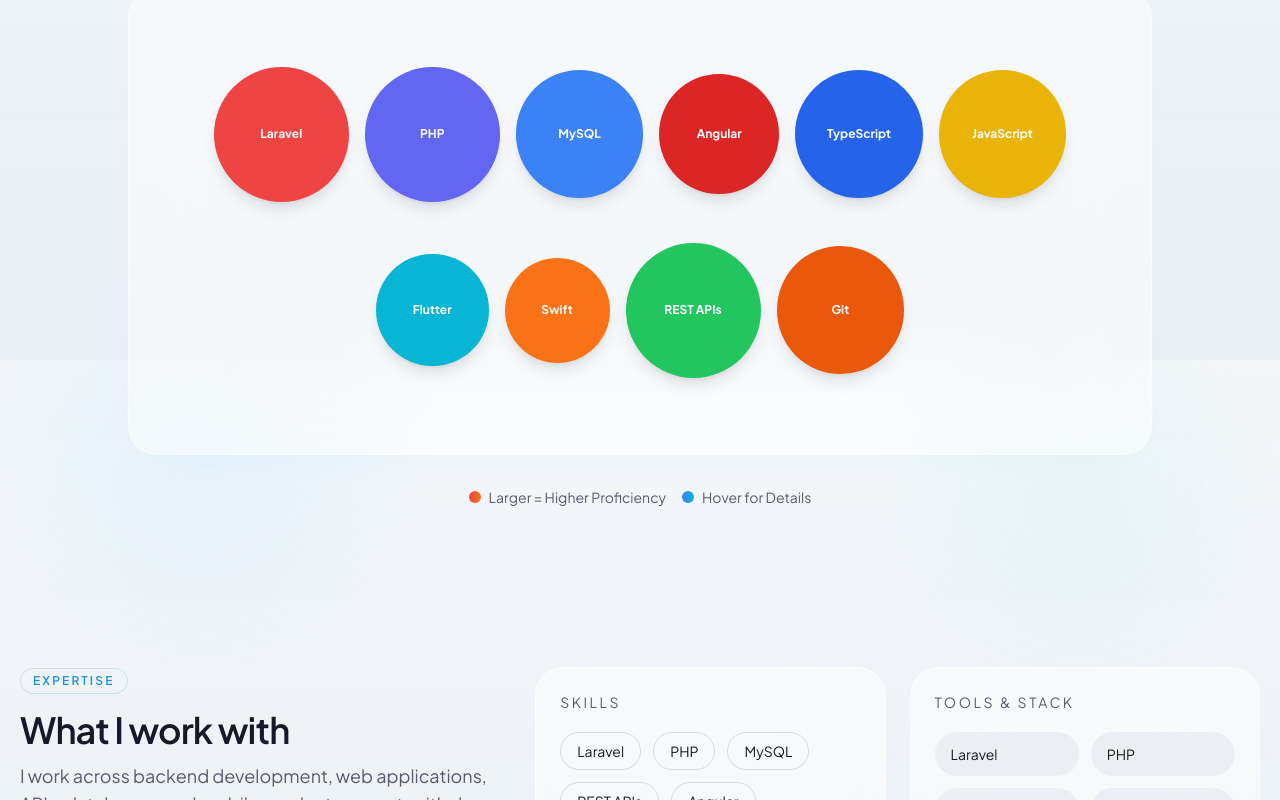
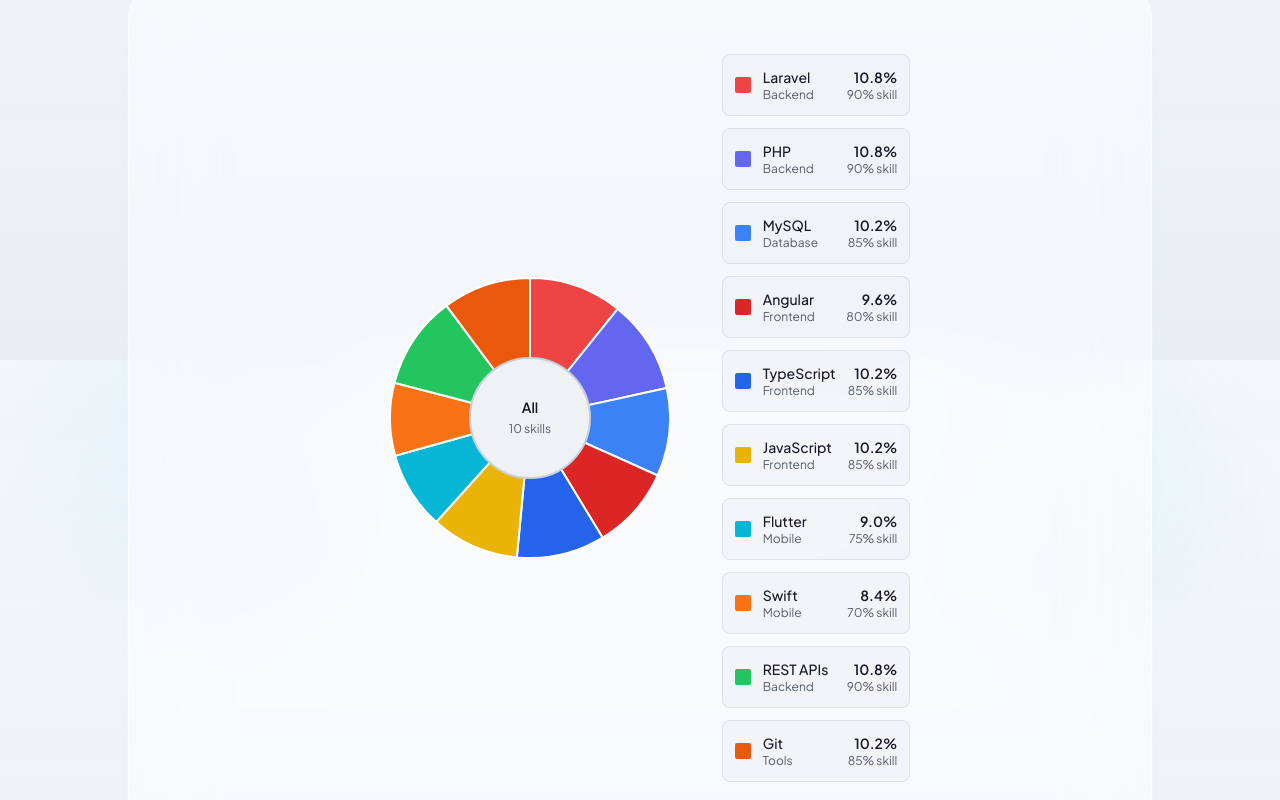
Before and after one commit to iamirul2000/myportfolio, a Next.js app: page / in a window 1280 px wide. Shown: the part 2840-3640 px from the top of the page. Built offline with nearby package versions, Linux system fonts and the light colour scheme; no server answers.

Commit message:
Convert tech stack visualizer from bubble chart to interactive pie chart with legend

```diff
--- a/src/components/tech-stack-visualizer.tsx
+++ b/src/components/tech-stack-visualizer.tsx
@@ -12,20 +12,21 @@
 }
 
 const techStack: TechItem[] = [
-  { name: "Laravel", category: "Backend", level: 90, color: "bg-red-500" },
-  { name: "PHP", category: "Backend", level: 90, color: "bg-indigo-500" },
-  { name: "MySQL", category: "Database", level: 85, color: "bg-blue-500" },
-  { name: "Angular", category: "Frontend", level: 80, color: "bg-red-600" },
-  { name: "TypeScript", category: "Frontend", level: 85, color: "bg-blue-600" },
-  { name: "JavaScript", category: "Frontend", level: 85, color: "bg-yellow-500" },
-  { name: "Flutter", category: "Mobile", level: 75, color: "bg-cyan-500" },
-  { name: "Swift", category: "Mobile", level: 70, color: "bg-orange-500" },
-  { name: "REST APIs", category: "Backend", level: 90, color: "bg-green-500" },
-  { name: "Git", category: "Tools", level: 85, color: "bg-orange-600" },
+  { name: "Laravel", category: "Backend", level: 90, color: "#ef4444" },
+  { name: "PHP", category: "Backend", level: 90, color: "#6366f1" },
+  { name: "MySQL", category: "Database", level: 85, color: "#3b82f6" },
+  { name: "Angular", category: "Frontend", level: 80, color: "#dc2626" },
+  { name: "TypeScript", category: "Frontend", level: 85, color: "#2563eb" },
+  { name: "JavaScript", category: "Frontend", level: 85, color: "#eab308" },
+  { name: "Flutter", category: "Mobile", level: 75, color: "#06b6d4" },
+  { name: "Swift", category: "Mobile", level: 70, color: "#f97316" },
+  { name: "REST APIs", category: "Backend", level: 90, color: "#22c55e" },
+  { name: "Git", category: "Tools", level: 85, color: "#ea580c" },
 ];
 
 export function TechStackVisualizer() {
   const [selectedCategory, setSelectedCategory] = useState<string>("All");
+  const [hoveredTech, setHoveredTech] = useState<string | null>(null);
   const categories = ["All", ...new Set(techStack.map((t) => t.category))];
 
   const filteredTech =
@@ -33,13 +34,31 @@
       ? techStack
       : techStack.filter((t) => t.category === selectedCategory);
 
+  // Calculate total for percentage
+  const total = filteredTech.reduce((sum, tech) => sum + tech.level, 0);
+
+  // Calculate pie chart segments
+  let currentAngle = -90; // Start from top
+  const segments = filteredTech.map((tech) => {
+    const percentage = (tech.level / total) * 100;
+    const angle = (percentage / 100) * 360;
+    const segment = {
+      ...tech,
+      percentage,
+      startAngle: currentAngle,
+      endAngle: currentAngle + angle,
+    };
+    currentAngle += angle;
+    return segment;
+  });
+
   return (
     <section className="section-spacing">
       <div className="container">
         <div className="mb-12 text-center">
           <h2 className="heading-secondary">Technology Stack</h2>
           <p className="body-large mt-4">
-            Interactive visualization of my technical skills and proficiency levels
+            Distribution of my technical skills and proficiency levels
           </p>
         </div>
 
@@ -61,54 +80,141 @@
           ))}
         </div>
 
-        {/* Bubble Chart */}
+        {/* Pie Chart */}
         <div className="mx-auto max-w-5xl">
           <Card className="card-spacing">
-            <div className="flex min-h-[400px] flex-wrap items-center justify-center gap-4 p-8">
-              {filteredTech.map((tech) => {
-                const size = tech.level * 1.5; // Scale size based on level
-                return (
-                  <div
-                    key={tech.name}
-                    className="group relative transition-transform hover:scale-110"
-                    style={{
-                      width: `${size}px`,
-                      height: `${size}px`,
-                    }}
+            <div className="flex flex-col items-center gap-8 p-8 lg:flex-row lg:justify-center">
+              {/* SVG Pie Chart */}
+              <div className="relative">
+                <svg
+                  width="320"
+                  height="320"
+                  viewBox="0 0 320 320"
+                  className="transform transition-transform"
+                >
+                  {segments.map((segment, index) => {
+                    const radius = 140;
+                    const centerX = 160;
+                    const centerY = 160;
+
+                    // Convert angles to radians
+                    const startRad = (segment.startAngle * Math.PI) / 180;
+                    const endRad = (segment.endAngle * Math.PI) / 180;
+
+                    // Calculate arc path
+                    const x1 = centerX + radius * Math.cos(startRad);
+                    const y1 = centerY + radius * Math.sin(startRad);
+                    const x2 = centerX + radius * Math.cos(endRad);
+                    const y2 = centerY + radius * Math.sin(endRad);
+
+                    const largeArc = segment.endAngle - segment.startAngle > 180 ? 1 : 0;
+
+                    const pathData = [
+                      `M ${centerX} ${centerY}`,
+                      `L ${x1} ${y1}`,
+                      `A ${radius} ${radius} 0 ${largeArc} 1 ${x2} ${y2}`,
+                      'Z'
+                    ].join(' ');
+
+                    const isHovered = hoveredTech === segment.name;
+                    const scale = isHovered ? 1.05 : 1;
+
+                    return (
+                      <g
+                        key={segment.name}
+                        onMouseEnter={() => setHoveredTech(segment.name)}
+                        onMouseLeave={() => setHoveredTech(null)}
+                        style={{
+                          transformOrigin: `${centerX}px ${centerY}px`,
+                          transform: `scale(${scale})`,
+                          transition: 'transform 0.2s ease',
+                          cursor: 'pointer',
+                        }}
+                      >
+                        <path
+                          d={pathData}
+                          fill={segment.color}
+                          stroke="white"
+                          strokeWidth="2"
+                          opacity={hoveredTech && !isHovered ? 0.5 : 1}
+                        />
+                      </g>
+                    );
+                  })}
+
+                  {/* Center circle for donut effect */}
+                  <circle
+                    cx="160"
+                    cy="160"
+                    r="60"
+                    fill="hsl(var(--background))"
+                    stroke="hsl(var(--border))"
+                    strokeWidth="2"
+                  />
+
+                  {/* Center text */}
+                  <text
+                    x="160"
+                    y="155"
+                    textAnchor="middle"
+                    className="fill-foreground text-sm font-semibold"
                   >
+                    {selectedCategory}
+                  </text>
+                  <text
+                    x="160"
+                    y="175"
+                    textAnchor="middle"
+                    className="fill-muted-foreground text-xs"
+                  >
+                    {filteredTech.length} skills
+                  </text>
+                </svg>
+              </div>
+
+              {/* Legend */}
+              <div className="grid gap-3 sm:grid-cols-2 lg:grid-cols-1">
+                {segments.map((segment) => {
+                  const isHovered = hoveredTech === segment.name;
+                  return (
                     <div
+                      key={segment.name}
+                      onMouseEnter={() => setHoveredTech(segment.name)}
+                      onMouseLeave={() => setHoveredTech(null)}
                       className={cn(
-                        "flex h-full w-full items-center justify-center rounded-full shadow-lg transition-all group-hover:shadow-2xl",
-                        tech.color
+                        "flex items-center gap-3 rounded-lg border border-border/50 bg-muted/30 p-3 transition-all cursor-pointer",
+                        isHovered && "border-primary/50 bg-primary/5 shadow-md"
                       )}
                     >
-                      <span className="text-center text-xs font-bold text-white">
-                        {tech.name}
-                      </span>
+                      <div
+                        className="h-4 w-4 rounded-sm"
+                        style={{ backgroundColor: segment.color }}
+                      />
+                      <div className="flex-1">
+                        <p className="text-sm font-medium">{segment.name}</p>
+                        <p className="text-xs text-muted-foreground">
+                          {segment.category}
+                        </p>
+                      </div>
+                      <div className="text-right">
+                        <p className="text-sm font-semibold">
+                          {segment.percentage.toFixed(1)}%
+                        </p>
+                        <p className="text-xs text-muted-foreground">
+                          {segment.level}% skill
+                        </p>
+                      </div>
                     </div>
-
-                    {/* Tooltip */}
-                    <div className="pointer-events-none absolute -top-12 left-1/2 -translate-x-1/2 whitespace-nowrap rounded-lg bg-slate-900 px-3 py-2 text-xs text-white opacity-0 transition-opacity group-hover:opacity-100 dark:bg-slate-100 dark:text-slate-900">
-                      {tech.category} • {tech.level}% proficiency
-                      <div className="absolute left-1/2 top-full h-0 w-0 -translate-x-1/2 border-4 border-transparent border-t-slate-900 dark:border-t-slate-100" />
-                    </div>
-                  </div>
-                );
-              })}
+                  );
+                })}
+              </div>
             </div>
           </Card>
         </div>
 
-        {/* Legend */}
-        <div className="mt-8 flex flex-wrap justify-center gap-4 text-sm text-muted-foreground">
-          <div className="flex items-center gap-2">
-            <div className="h-3 w-3 rounded-full bg-gradient-to-r from-red-500 to-orange-500" />
-            <span>Larger = Higher Proficiency</span>
-          </div>
-          <div className="flex items-center gap-2">
-            <div className="h-3 w-3 rounded-full bg-gradient-to-r from-blue-500 to-cyan-500" />
-            <span>Hover for Details</span>
-          </div>
+        {/* Info */}
+        <div className="mt-8 text-center text-sm text-muted-foreground">
+          Hover over segments to highlight • Percentages based on proficiency levels
         </div>
       </div>
     </section>
```
